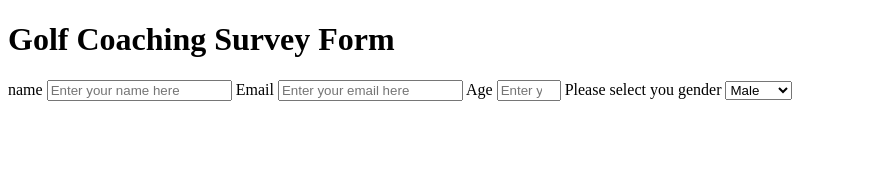
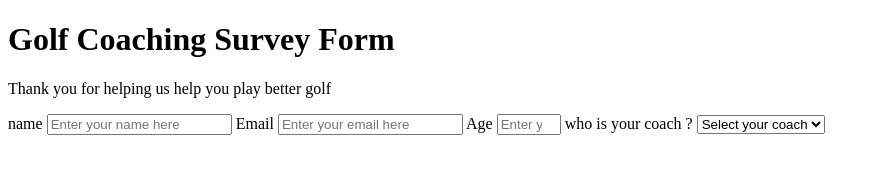
Before and after one commit to hilmimallick/my_survey_form, a plain HTML site: page index.html in a window 1280 px wide. Shown: the whole page, without its empty margins (0-880 px from the left). Drawn offline with Linux system fonts and the light colour scheme.

Commit message:
worked on the select/dropdown

```diff
--- a/index.html
+++ b/index.html
@@ -9,7 +9,7 @@
 </head>
 <body>
     <h1 id="title">Golf Coaching Survey Form</h1>
-    <p id="description"></p>
+    <p id="description">Thank you for helping us help you play better golf</p>
     <form action="" id="survey-form">
 <label id="name-label">name</label>
 <input type="text" id="name" required placeholder="Enter your name here">
@@ -20,10 +20,12 @@
 <label id="number-label">Age</label>
 <input type="number" id="number" required max="100" min="6" placeholder="Enter your age here">
 
-<Label>Please select you gender
+<Label>who is your coach ?
 <select name="" id="dropdown">
-<option value="">Male</option>
-<option value="">Female</option>
+<option value="">Select your coach</option>
+<option value="">John Write</option>
+<option value="">Cameron Adams</option>
+<option value="">Maxcine Moses</option>
 </select>
 </Label>
     </form>
```
